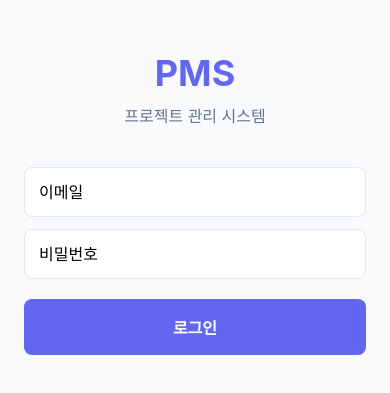
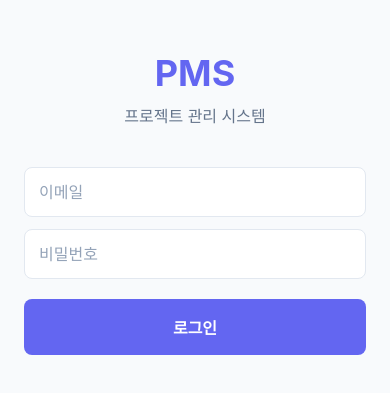
Before and after one commit to epdlaldks88-cmd/dev-pms-app, a React Native app: screen /Login in a window 390 px wide. Shown: the part 219-612 px from the top of the page. Built offline with nearby package versions, Linux system fonts and the light colour scheme; what expo-notifications would draw is missing.

Commit message:
fix: 비밀번호 글씨색 수정

```diff
--- a/src/screens/LoginScreen.tsx
+++ b/src/screens/LoginScreen.tsx
@@ -50,16 +50,18 @@ export default function LoginScreen({ navigation }: any) {
         <Text style={styles.title}>PMS</Text>
         <Text style={styles.subtitle}>프로젝트 관리 시스템</Text>
         <TextInput
-          style={styles.input}
+          style={[styles.input, { color: "#000000" }]}
           placeholder="이메일"
+          placeholderTextColor="#94a3b8"
           value={email}
           onChangeText={setEmail}
           keyboardType="email-address"
           autoCapitalize="none"
         />
         <TextInput
-          style={styles.input}
+          style={[styles.input, { color: "#000000" }]}
           placeholder="비밀번호"
+          placeholderTextColor="#94a3b8"
           value={password}
           onChangeText={setPassword}
           secureTextEntry
```
